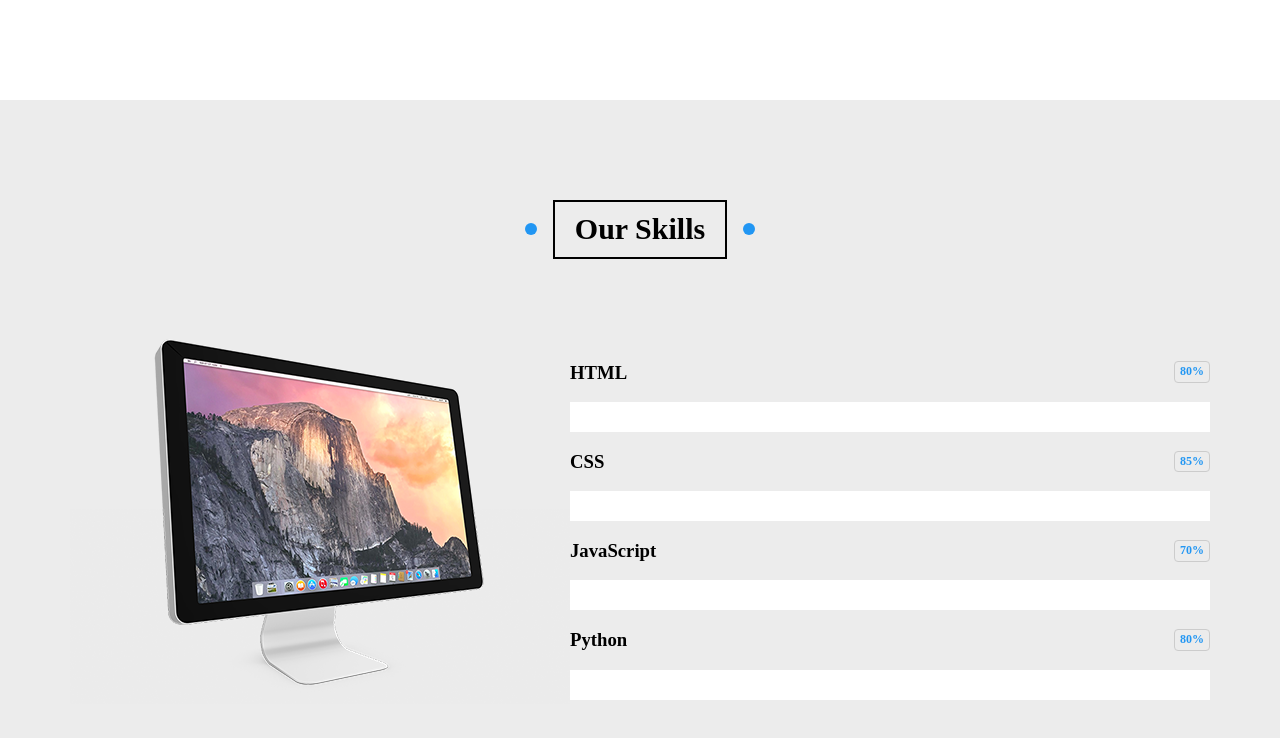
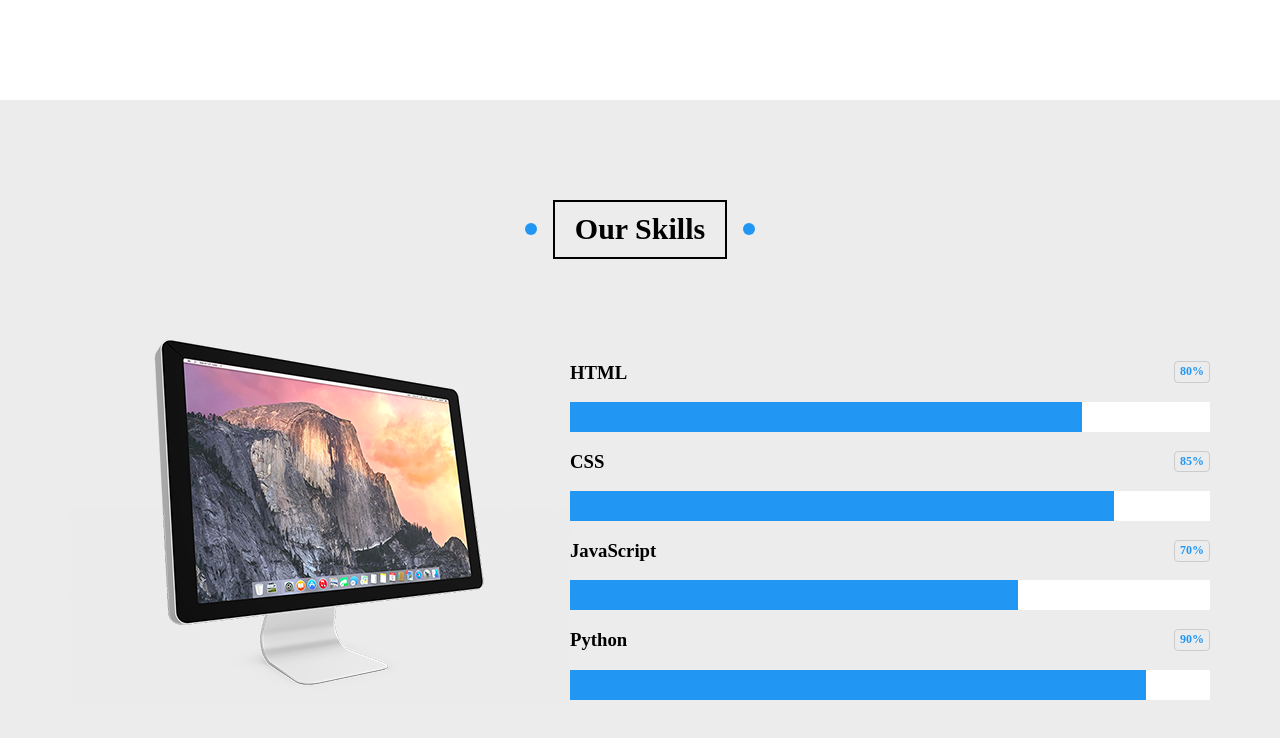
Before and after one commit to reham-samir/Websiteei-html-css, a plain HTML site: page index.html in a window 1280 px wide. Shown: the part 3967-4705 px from the top of the page. Drawn offline with Linux system fonts and the light colour scheme.

Commit message:
progress

```diff
--- a/index.html
+++ b/index.html
@@ -257,25 +257,25 @@
           <div class="skill">
             <h3>HTML <span>80%</span></h3>
             <div class="the-progress">
-              <span style="width: 0" data-width="80%"></span>
+              <span style="width: 80%" data-width="80%"></span>
             </div>
           </div>
           <div class="skill">
             <h3>CSS <span>85%</span></h3>
             <div class="the-progress">
-              <span style="width: 0" data-width="85%"></span>
+              <span style="width: 85%" data-width="85%"></span>
             </div>
           </div>
           <div class="skill">
             <h3>JavaScript <span>70%</span></h3>
             <div class="the-progress">
-              <span style="width: 0" data-width="70%"></span>
+              <span style="width: 70%" data-width="70%"></span>
             </div>
           </div>
           <div class="skill">
-            <h3>Python <span>80%</span></h3>
+            <h3>Python <span>90%</span></h3>
             <div class="the-progress">
-              <span style="width: 0" data-width="80%"></span>
+              <span style="width: 90%" data-width="90%"></span>
             </div>
           </div>
         </div>
```
